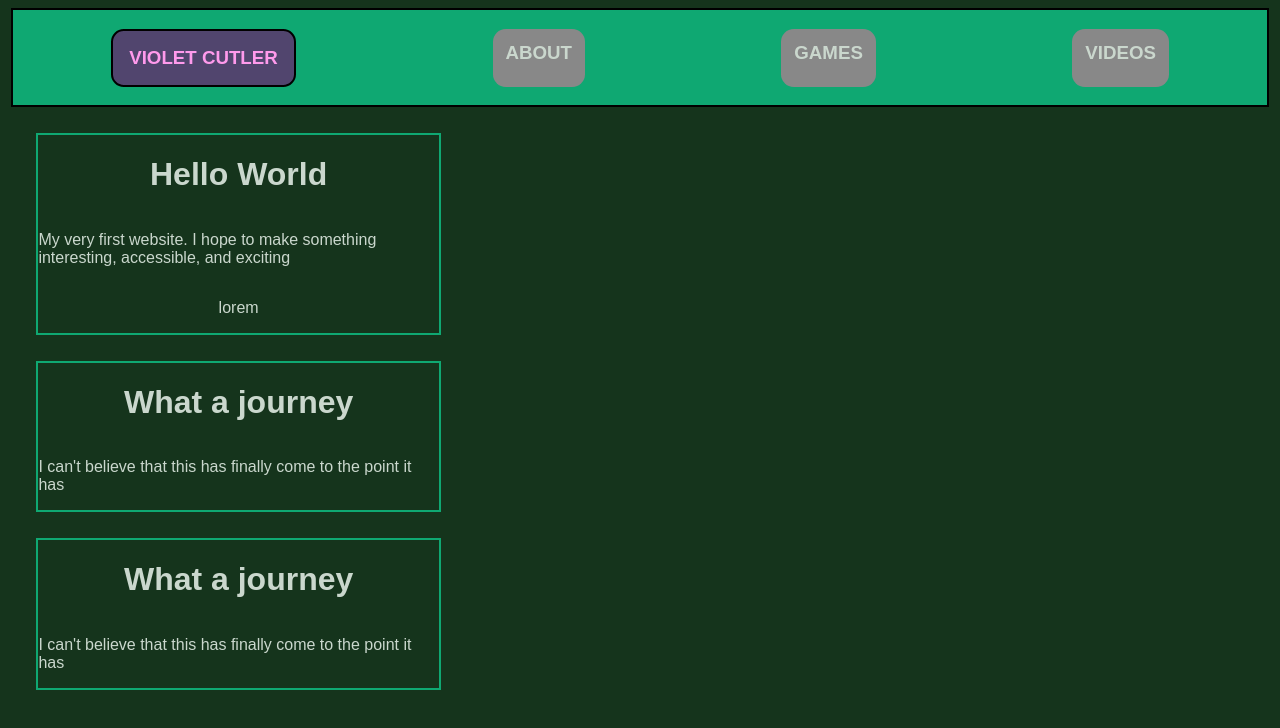
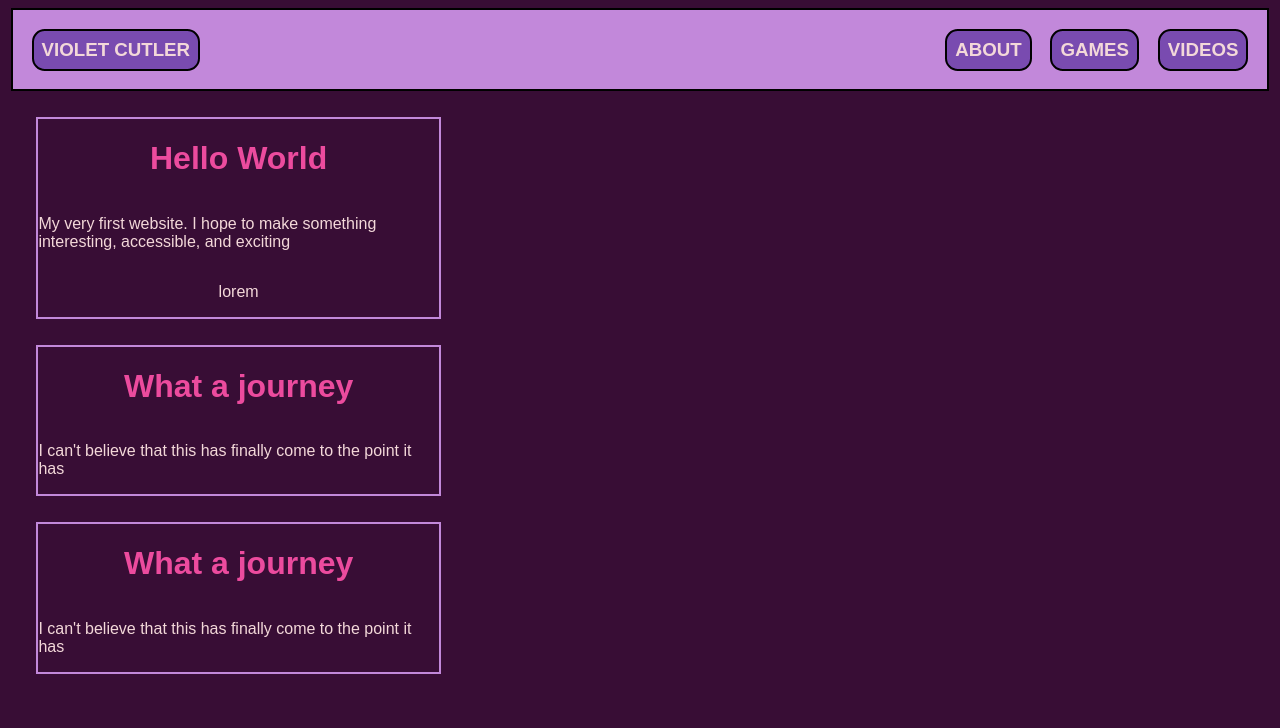
Before and after one commit to VioletCutler/personalWebsite, a React (Create React App) app in the folder violet/: page / in a window 1280 px wide. Shown: the top 728 px of the page. Built offline with nearby package versions, Linux system fonts and the light colour scheme.

Commit message:
added new color theme

```diff
--- a/violet/package.json
+++ b/violet/package.json
@@ -8,6 +8,7 @@
     "@testing-library/user-event": "^13.5.0",
     "react": "^18.0.0",
     "react-dom": "^18.0.0",
+    "react-router": "^6.3.0",
     "react-router-dom": "^6.3.0",
     "react-scripts": "5.0.0",
     "router": "^1.3.6",
--- /dev/null
+++ b/violet/src/Routes.js
@@ -0,0 +1,4 @@
+import React from 'react'
+import Router from 'react-router-dom'
+
+import Navbar from './components/NavBar/Navbar'
--- /dev/null
+++ b/violet/src/components/About.js
@@ -0,0 +1,9 @@
+function About() {
+    return(
+        <div className="main">
+            My name is Violet Cutler. I live in Philadelphia. I am new to coding. I am a musician and video artist making the transition to tech.
+        </div>
+    )
+}
+
+export default About
--- a/violet/src/components/App.js
+++ b/violet/src/components/App.js
@@ -1,30 +1,23 @@
-import Navbar from "./Navbar";
-import { link } from 'react-router-dom'
+import Navbar from "./NavBar/Navbar";
+import HomePage from "./HomePage";
+import About from "./About"
+import { BrowserRouter as Router, Route, Routes } from "react-router-dom";
 
 function App() {
   return (
-    <div>
+    <Router>
       <div className="App">
         <Navbar />
-        <div className="main">
-          <h1 className="title">Hello World</h1>
-          <p>
-            My very first website. I hope to make something interesting,
-            accessible, and exciting
-          </p>
-          <p>lorem</p>
-        </div>
-        <div className="main">
-          <h1 className="title">What a journey</h1>
-          <p>I can't believe that this has finally come to the point it has</p>
-        </div>
-        <div className="main">
-          <h1 className="title">What a journey</h1>
-          <p>I can't believe that this has finally come to the point it has</p>
-        </div>
+        <main>
+          <Routes>
+            <Route exact path="/" element={ <HomePage/>} />
+            <Route exact path='/about' element={ <About/>} />
+          </Routes>
+        </main>
+
         <div></div>
       </div>
-    </div>
+    </Router>
   );
 }
 
--- /dev/null
+++ b/violet/src/components/HomePage.js
@@ -0,0 +1,24 @@
+function HomePage() {
+  return (
+    <div>
+      <div className="posts">
+        <h1 className="title">Hello World</h1>
+        <p className='paragraph'>
+          My very first website. I hope to make something interesting,
+          accessible, and exciting
+        </p>
+        <p className="paragraph">lorem</p>
+      </div>
+      <div className="posts">
+        <h1 className="title">What a journey</h1>
+        <p className='paragraph'>I can't believe that this has finally come to the point it has</p>
+      </div>
+      <div className="posts">
+        <h1 className="title">What a journey</h1>
+        <p className='paragraph'>I can't believe that this has finally come to the point it has</p>
+      </div>
+    </div>
+  );
+}
+
+export default HomePage;
--- /dev/null
+++ b/violet/src/components/NavBar/Navbar.js
@@ -0,0 +1,85 @@
+import { useEffect } from 'react'
+import { useNavigate } from "react-router-dom";
+import '../../index.css'
+
+function Navbar() {
+  const navigation = useNavigate();
+
+  useEffect(() => {
+    const selectedCSSProps = Array.from(document.styleSheets)
+    console.log('selectedCSSProps', selectedCSSProps)
+    console.log('document.',document.documentElement.style)
+  })
+
+  function mouseEnterHandler(event) {
+    event.target.style.color = "#EE6A1F";
+  }
+
+  function mouseLeaveHandler(event) {
+    if (event.target.id === "violet") {
+      event.target.style.color = "#FF9AEC";
+    } else {
+      event.target.style.color = "#380d35";
+    }
+  }
+
+  return (
+    <div>
+      <nav id="nav">
+        <h3
+          id="violet"
+          style={{cursor: 'pointer'}}
+          onClick={() => {
+            navigation("/");
+          }}
+          onMouseEnter={(event) => {
+            mouseEnterHandler(event);
+          }}
+          onMouseLeave={(event) => {
+            mouseLeaveHandler(event);
+          }}
+        >
+          VIOLET CUTLER
+        </h3>
+        <h3
+          className="navText"
+          onClick={() => {
+            navigation("/about");
+          }}
+          onMouseEnter={(event) => {
+            mouseEnterHandler(event);
+          }}
+          onMouseLeave={(event) => {
+            mouseLeaveHandler(event);
+          }}
+        >
+          ABOUT
+        </h3>
+        <h3
+          className="navText"
+          onMouseEnter={(event) => {
+            mouseEnterHandler(event);
+          }}
+          onMouseLeave={(event) => {
+            mouseLeaveHandler(event);
+          }}
+        >
+          GAMES
+        </h3>
+        <h3
+          className="navText"
+          onMouseEnter={(event) => {
+            mouseEnterHandler(event);
+          }}
+          onMouseLeave={(event) => {
+            mouseLeaveHandler(event);
+          }}
+        >
+          VIDEOS
+        </h3>
+      </nav>
+    </div>
+  );
+}
+
+export default Navbar;
--- a/violet/src/components/Navbar.js
+++ /dev/null
@@ -1,14 +0,0 @@
-function Navbar() {
-  return (
-    <div>
-      <nav id="nav">
-        <h3 id="violet">VIOLET CUTLER</h3>
-        <h3 className="navText">ABOUT</h3>
-        <h3 className="navText">GAMES</h3>
-        <h3 className="navText">VIDEOS</h3>
-      </nav>
-    </div>
-  );
-}
-
-export default Navbar;
--- a/violet/src/index.css
+++ b/violet/src/index.css
@@ -1,9 +1,11 @@
 :root {
-  --backgroundcolor: #15341c;
-  --borderWidth: .2vw;
-  --elementColor: #0fa872;
-  --textColor: #cad7cd;
-  --borderRadius: 1vw
+  --titleColor: #ec4b9e;
+  --textColor: #f3d8d9;
+  --backgroundcolor: #380d35;
+  --elementColorHighlight: #c288da;
+  --elementColorBackground: #794bb0;
+  --borderWidth: 0.2vw;
+  --borderRadius: 1vw;
 }
 
 body {
@@ -13,15 +15,15 @@ body {
   flex-direction: column;
   font-family: "IBM Plex Sans", sans-serif;
   font-size: 1 rem;
-  background-color: var(--backgroundcolor)
+  background-color: var(--backgroundcolor);
 }
 
 #nav {
-  display:inline-block;
+  display: inline-block;
   display: flex;
   flex-direction: row;
   justify-content: space-around;
-  background-color: var(--elementColor);
+  background-color: var(--elementColorHighlight);
   width: 98vw;
   border: var(--borderWidth) solid rgb(0, 0, 0);
   /* padding: 50px; */
@@ -29,28 +31,34 @@ body {
 }
 
 .navText {
-  padding: 1rem;
+  color: var(--textColor);
+  background-color: var(--elementColorBackground);
+  border-radius: var(--borderRadius);
+  border: var(--borderWidth) solid rgb(0, 0, 0);
+  padding: .5rem;
+  margin-right:1em;
+  cursor: pointer;
 }
 
 #violet {
-  color: #FF9AEC;
-  background-color: #51456e;
+  color: var(--textColor);
+  background-color: var(--elementColorBackground);
   border-radius: var(--borderRadius);
   border: var(--borderWidth) solid rgb(0, 0, 0);
-  padding: 1rem
+  padding: .5rem;
+  margin-right: auto;
+  margin-left: 1em;
 }
 
-.main {
-  color: var(--textColor);
+.posts {
   max-width: 45ch;
   display: flex;
-  flex-direction:column;
+  flex-direction: column;
   align-items: center;
   justify-content: center;
-  margin: 2VW;
-  border: var(--borderWidth) solid var(--elementColor)
+  margin: 2vw;
+  border: var(--borderWidth) solid var(--elementColorHighlight);
 }
-
 
 .bottomBar {
   position: relative;
@@ -59,9 +67,11 @@ body {
   color: rgb(255, 166, 0);
 }
 
-.navText {
+
+.title {
+  color: var(--titleColor);
+}
+
+.paragraph {
   color: var(--textColor);
-  background-color: #888888;
-  border-radius: var(--borderRadius);
-  padding: 1vw
 }
```
Also changed, not shown: 1 other file (tests, documents, lock files or other folders).
